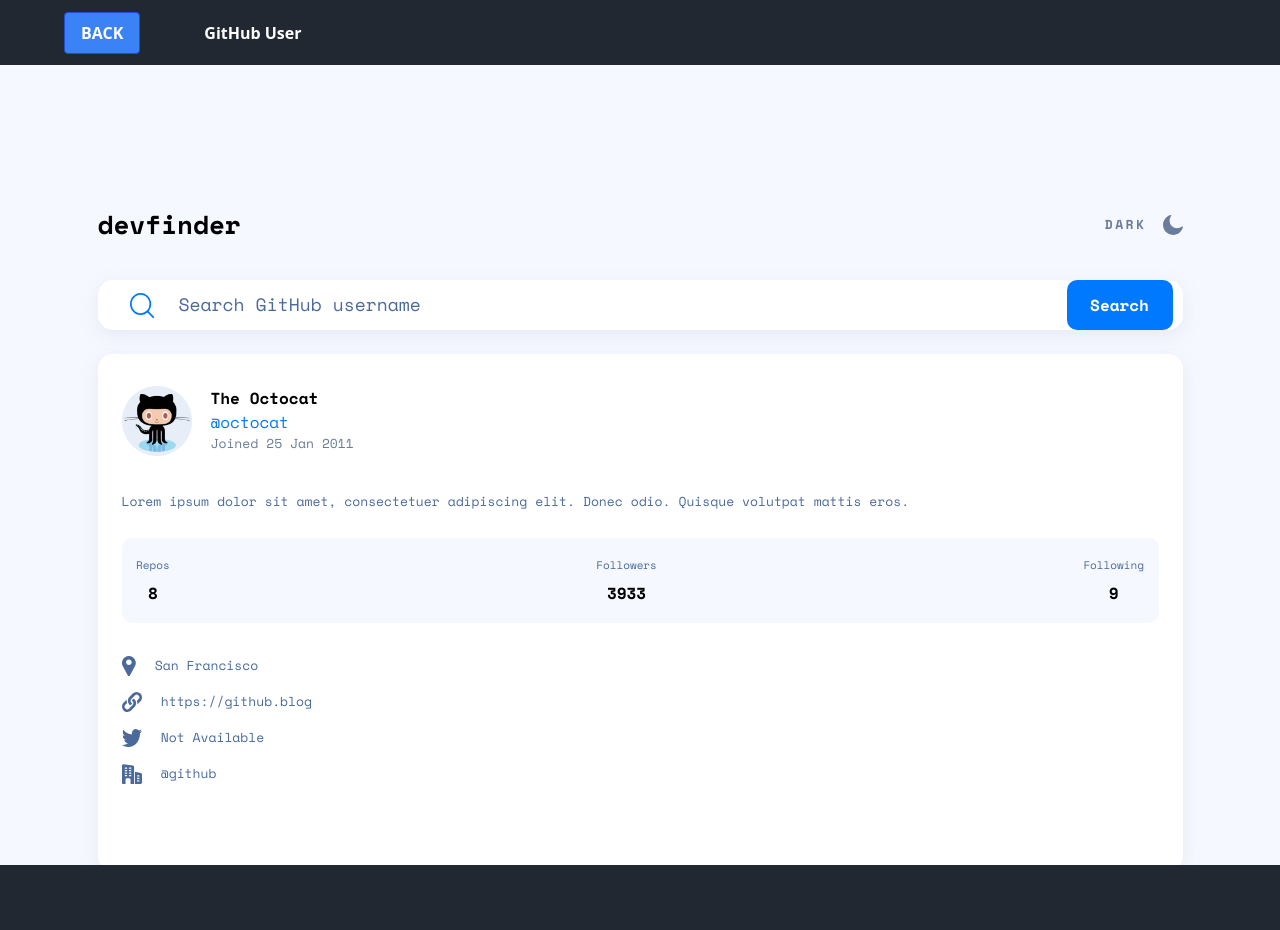
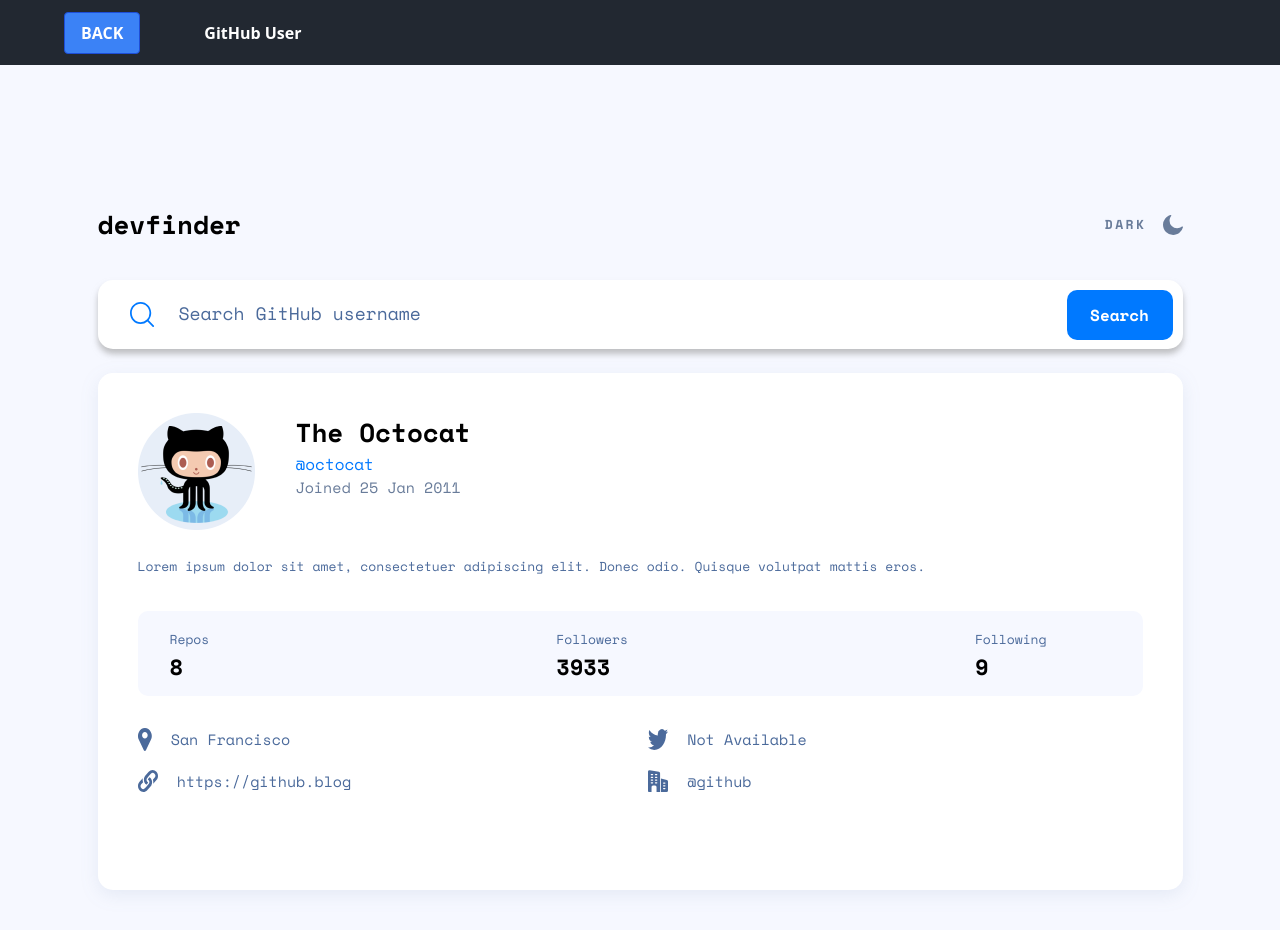
Before and after one commit to Noob2JuniorOrg/laughing-broccoli, a React (Vite) app: page /github-user in a window 1280 px wide. Shown: the top 930 px of the page. Before the commit the page ends 865 px from the top, so only its background shows below. Built offline with nearby package versions, Linux system fonts and the light colour scheme.

Commit message:
Added styling for desktop and tablet devices

```diff
--- a/src/pages/gitHubUser/Components/DataSection.jsx
+++ b/src/pages/gitHubUser/Components/DataSection.jsx
@@ -3,16 +3,22 @@
 
 const Statistics = ({ subject, count }) => {
   return (
-    <div className="flex flex-col items-center gap-2">
-      <p className="text-navy-blue dark:text-white text-[11px]">{subject}</p>
-      <p className="font-bold text-[16px] dark:text-white">{count}</p>
+    <div className="flex flex-col items-center md:items-start gap-2 md:gap-[1px]">
+      <p className="text-navy-blue dark:text-white text-[11px] md:text-[13px] ">
+        {subject}
+      </p>
+      <p className="font-bold text-[16px] md:text-[22px] dark:text-white">
+        {count}
+      </p>
     </div>
   );
 };
 
 const Information = ({ iconId, data }) => {
   return (
-    <div className="flex gap-[19.25px] text-navy-blue dark:text-white text-[13px]">
+    <div
+      className={`flex gap-[19.25px] text-navy-blue dark:text-white text-[13px] md:text-[15px] ${iconId === 'src/pages/gitHubUser/Assets/icon-twitter.svg' ? `row-start-1 col-start-2` : ''}`}
+    >
       <img src={iconId} alt="icon" />
       <p>{data}</p>
     </div>
@@ -21,52 +27,65 @@
 
 const DataSection = () => {
   return (
-    // When its time for xl screen - adjust margin of info-section so it goes up next to the avatar
-
-    <div className="flex flex-col gap-[33px] w-full min-h-[517px] px-[1.5rem] pt-[2rem] pb-[3rem] mt-6 font-github-user rounded-[15px] bg-white dark:bg-dark-blue drop-shadow-[0_5px_9px_rgba(75,106,155,0.1)]">
-      <div className="name-and-avatar flex  gap-[19px]">
-        <img src={mockImg} alt="img" className="w-[70px] h-[70px]" />
-        <div className="name-tag-joined flex flex-col h-[69px]">
+    <div className="flex flex-col gap-[33px] md:gap-6 xl:gap-0 w-full h-[517px] xl:min-h-[419px] px-[1.5rem] pt-[2rem] pb-[3rem] md:p-[2.5rem] xl:p-0 mt-6 font-github-user rounded-[15px] bg-white dark:bg-dark-blue drop-shadow-[0_5px_9px_rgba(75,106,155,0.1)] dark:drop-shadow-none">
+      <div className="name-and-avatar flex gap-[19px] md:gap-[41px] xl:px-[3rem] xl:pt-[3rem]">
+        <img
+          src={mockImg}
+          alt="img"
+          className="w-[70px] h-[70px] md:w-[117px] md:h-[117px]"
+        />
+        <div className="name-tag-joined w-full flex flex-col xl:flex-row xl:justify-between h-[69px]">
           <div className="name-tag">
-            <p className="font-bold text-black text-[16px] dark:text-white">
+            <p className="font-bold text-black text-[16px] md:text-[26px] dark:text-white">
               The Octocat
             </p>
-            <p className="font-light text-light-blue">@octocat</p>
+            <p className="font-light text-light-blue text-[13px] md:text-[16px]">
+              @octocat
+            </p>
           </div>
-          <div className="joined text-light-grey text-[13px]">
+          <div className="joined text-light-grey text-[13px] md:text-[15px] xl:self-start xl:mt-2">
             Joined 25 Jan 2011
           </div>
         </div>
       </div>
 
-      <div className="information w-full flex flex-col">
-        <p className="text-[13px] leading-[25px] text-navy-blue dark:text-white">
+      <div className=" w-full flex flex-col gap-6 xl:gap-0 md:gap-8 xl:pl-[12.625rem] xl:pr-[3rem] xl:-mt-6">
+        <p className="text-[13px] xl:text-[15px] leading-[25px] text-navy-blue dark:text-white">
           Lorem ipsum dolor sit amet, consectetuer adipiscing elit. Donec odio.
           Quisque volutpat mattis eros.
         </p>
-        <div className="w-full h-[85px] flex justify-between px-[14.5px] py-[18.5px] mt-6 bg-off-white dark:bg-dark-mode-black rounded-[10px]">
+        <div className="w-full h-[85px] flex justify-between px-[14.5px] py-[18.5px] md:pl-[2rem] md:pr-[6rem] xl:mt-[2rem] bg-off-white dark:bg-dark-mode-black rounded-[10px]">
           <Statistics subject="Repos" count="8" />
           <Statistics subject="Followers" count="3933" />
           <Statistics subject="Following" count="9" />
         </div>
-      </div>
-      <div className="flex flex-col items-start justify-between gap-4">
+
+        <div className="flex flex-col md:grid md:grid-cols-2 md:grid-rows-2 md:gap-y-[19px] xl:mt-[2.313rem] items-start justify-between gap-4">
           <Information
             iconId="src/pages/gitHubUser/Assets/icon-location.svg"
             data="San Francisco"
+            row_start="1"
+            col_start="1"
           />
           <Information
             iconId="src/pages/gitHubUser/Assets/icon-website.svg"
             data="https://github.blog"
+            row_start="2"
+            col_start="2"
           />
           <Information
             iconId="src/pages/gitHubUser/Assets/icon-twitter.svg"
             data="Not Available"
+            row_start="1"
+            col_start="2"
           />
           <Information
             iconId="src/pages/gitHubUser/Assets/icon-company.svg"
             data="@github"
+            row_start="1"
+            col_start="2"
           />
+        </div>
       </div>
     </div>
   );
--- a/src/pages/gitHubUser/Components/SearchBar.jsx
+++ b/src/pages/gitHubUser/Components/SearchBar.jsx
@@ -3,7 +3,7 @@
 
 const SearchBar = () => {
   return (
-    <div className="flex w-full h-[3.75rem] mt-[2.25rem] md:h-[4.313rem] bg-white dark:bg-dark-blue drop-shadow-[0_5px_9px_rgba(75,106,155,0.1)] xl:drop-shadow-[0_5px_3px_rgba(151,151,151,0.6)] dark:drop-shadow-none rounded-[15px] pl-4 pr-[7px] md:pl-8 md:pr-[0.625rem] items-center justify-between font-github-user">
+    <div className="flex w-full h-[3.75rem] mt-[2.25rem] md:h-[4.313rem] bg-white dark:bg-dark-blue drop-shadow-[0_5px_9px_rgba(75,106,155,0.1)] md:drop-shadow-[0_5px_3px_rgba(151,151,151,0.6)] dark:drop-shadow-none rounded-[15px] pl-4 pr-[7px] md:pl-8 md:pr-[0.625rem] items-center justify-between font-github-user">
       <div className="flex gap-[8.95px] md:gap-6 group">
         <img src={searchIcon} alt="searchIcon" />
         <input
--- a/src/pages/gitHubUser/Components/Section.jsx
+++ b/src/pages/gitHubUser/Components/Section.jsx
@@ -5,7 +5,7 @@
 
 const Section = () => {
   return (
-    <div className="dark:bg-dark-mode-black h-screen flex flex-col px-6 pt-[1.938rem] pb-[4.938rem] md:px-[6.094rem] md:pt-[8.75rem] md:pb-[14.75rem] xl:px-[22.188rem] xl:pt-[9rem] xl:pb-[10.625rem]">
+    <div className="dark:bg-dark-mode-black flex flex-col px-6 pt-[1.938rem] pb-[4.938rem] md:px-[6.094rem] md:pt-[8.75rem] md:pb-[14.75rem] xl:px-[22.188rem] xl:pt-[9rem] xl:pb-[10.625rem]">
       <Header />
       <SearchBar />
       <DataSection />
--- a/src/pages/gitHubUser/GitHubUserPage.jsx
+++ b/src/pages/gitHubUser/GitHubUserPage.jsx
@@ -18,7 +18,7 @@
           </div>
         </div>
       </section>
-      <section className="h-screen bg-off-white">
+      <section className="bg-off-white">
         <Section />
       </section>
     </DarkModeProvider>
```
Lines whose indentation alone changed are shown as unchanged.
